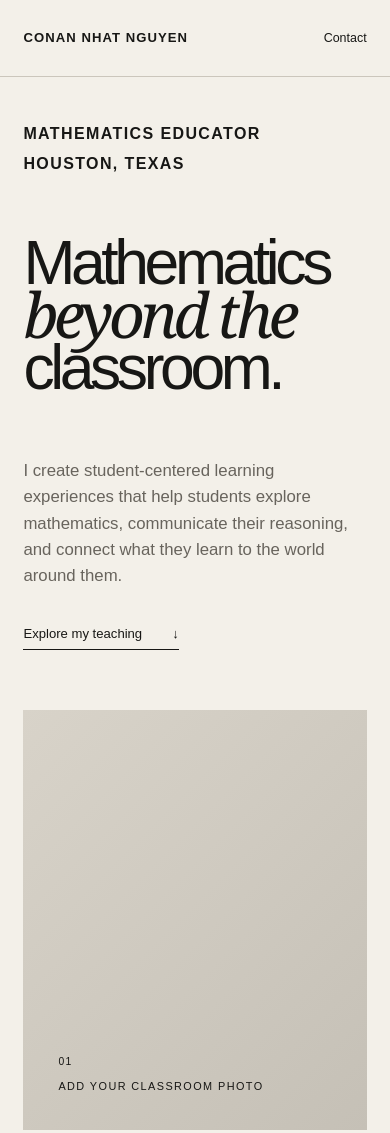
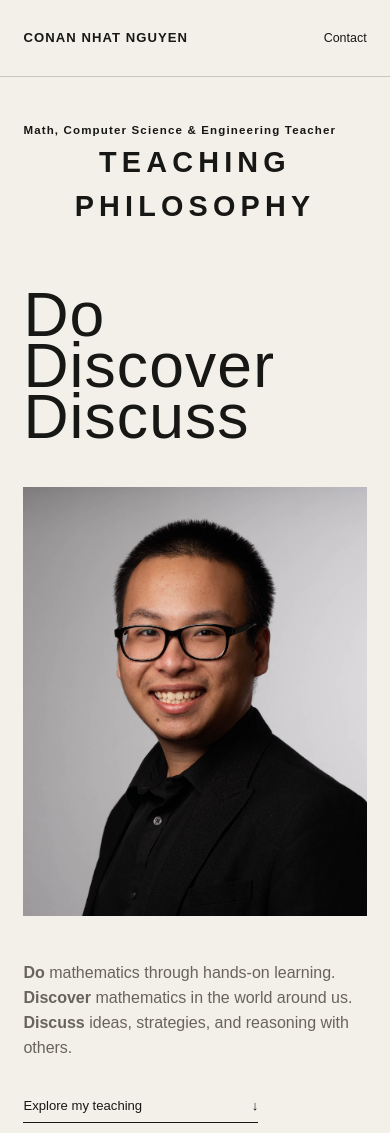
Before and after one commit to conan-nhat-nguyen/conannhatnguyen.com, a plain HTML site: page index.html in a window 390 px wide. Shown: the top 1133 px of the page. Drawn offline with Linux system fonts and the light colour scheme.

Commit message:
hero updated + picture

```diff
--- a/index.html
+++ b/index.html
@@ -7,7 +7,7 @@
 
     <meta
         name="description"
-        content="Conan Nhat Nguyen — Mathematics educator in Houston, Texas. Student-centered mathematics, inquiry-based learning, and STEM education."
+        content="Conan Nhat Nguyen's Portfolio Website"
     >
 
     <title>Conan Nhat Nguyen | Mathematics Educator</title>
@@ -49,38 +49,43 @@
         <section class="hero">
 
             <div class="hero-meta">
-
-                <p>
-                    MATHEMATICS EDUCATOR
-                </p>
-
-                <p>
-                    HOUSTON, TEXAS
-                </p>
-
+                <p>Math, Computer Science & Engineering Teacher</p>
             </div>
-
 
             <div class="hero-main">
 
-                <h1>
-                    Mathematics
-                    <br>
-                    <span>beyond the</span>
-                    <br>
-                    classroom.
-                </h1>
+                <div class="hero-content">
 
+                    <div class="hero-left">
+                        <p class="philosophy-label">
+                            Teaching Philosophy
+                        </p>
+
+                        <h1>
+                            Do
+                            <br>
+                            Discover
+                            <br>
+                            Discuss
+                        </h1>
+                    </div>
+
+                    <div class="hero-portrait">
+                        <img
+                            src="images/conan_profile2.JPG"
+                            alt="Conan Nhat Nguyen"
+                        >
+                    </div>
+
+                </div>
 
                 <div class="hero-bottom">
 
                     <p class="hero-intro">
-                        I create student-centered learning experiences
-                        that help students explore mathematics, communicate
-                        their reasoning, and connect what they learn to
-                        the world around them.
+                        <strong>Do</strong> mathematics through hands-on learning.<br>
+                        <strong>Discover</strong> mathematics in the world around us.<br>
+                        <strong>Discuss</strong> ideas, strategies, and reasoning with others.
                     </p>
-
 
                     <a class="arrow-link" href="#classroom">
                         Explore my teaching
@@ -92,17 +97,6 @@
             </div>
 
         </section>
-
-
-
-        <!-- ========================================
-             FEATURE IMAGE
-
-             Later replace this placeholder with:
-
-             <img src="images/classroom.jpg"
-                  alt="Conan teaching mathematics">
-        ========================================= -->
 
         <section class="hero-image">
 
--- a/style.css
+++ b/style.css
@@ -160,136 +160,337 @@ nav a:hover {
 ========================================================== */
 
 .hero {
-
-    min-height: 88vh;
+    min-height: 100vh;
 
     padding:
-        55px
+        50px
         var(--page-padding)
-        70px;
+        45px;
 
     display: flex;
     flex-direction: column;
-
-}
-
+}
+
+
+/* ---------- TOP TITLE ---------- */
 
 .hero-meta {
-
-    display: flex;
-    justify-content: space-between;
-
-    font-size: 0.67rem;
-
-    letter-spacing: 0.13em;
-
-    font-weight: 600;
-
-}
-
+    width: 100%;
+}
+
+.hero-meta p {
+    font-size: 1.8rem;
+    font-weight: 700;
+    letter-spacing: 0.10em;
+    line-height: 1.3;
+}
+
+
+/* ---------- MAIN HERO ---------- */
 
 .hero-main {
-
     flex: 1;
 
     display: flex;
     flex-direction: column;
     justify-content: center;
 
-}
-
+    width: 100%;
+}
+
+
+/* ==========================================================
+   HEADLINE + PORTRAIT
+========================================================== */
+
+.hero-content {
+    display: grid;
+
+    /* More room for headline, less for portrait */
+    grid-template-columns:
+        minmax(0, 1.15fr)
+        minmax(300px, 0.85fr);
+
+    gap: clamp(60px, 8vw, 130px);
+
+    align-items: center;
+
+    width: 100%;
+}
+
+
+/* ---------- DO / DISCOVER / DISCUSS ---------- */
 
 .hero h1 {
-
-    margin-top: 70px;
+    margin: 55px 0 0 0;
 
     font-size:
-        clamp(4.8rem, 10.8vw, 10.5rem);
+        clamp(4rem, 8vw, 8rem);
 
     line-height: 0.82;
 
-    letter-spacing: -0.07em;
+    letter-spacing: 0.07rem;
+
+    line-spacing: 1rem;
 
     font-weight: 500;
 
-}
-
-
-.hero h1 span {
-
-    font-family:
-        Georgia,
-        "Times New Roman",
-        serif;
-
-    font-weight: 400;
-
-    font-style: italic;
-
-}
-
+    text-align: left;
+}
+
+.philosophy-label {
+    margin-bottom: 25px;
+
+    font-size: 1.8rem;
+    font-weight: 700;
+
+    letter-spacing: 0.18em;
+    text-transform: uppercase;
+
+    text-align: center;
+}
+
+
+/* ==========================================================
+   PORTRAIT
+========================================================== */
+
+.hero-portrait {
+    width: 100%;
+
+    max-width: 450px;
+
+    justify-self: end;
+
+    margin-top: 55px;
+}
+
+
+.hero-portrait img {
+    display: block;
+
+    width: 100%;
+    height: 500px;
+
+    object-fit: cover;
+
+    /*
+       Change to "center top" if your head
+       gets cropped too much.
+    */
+    object-position: center;
+
+    border-radius: 0;
+}
+
+
+/* ==========================================================
+   BOTTOM AREA
+========================================================== */
 
 .hero-bottom {
-
-    margin-top: 65px;
+    margin-top: 55px;
 
     display: grid;
 
+    /*
+       Same basic left/right structure
+       as headline + portrait.
+    */
     grid-template-columns:
-        1.5fr
-        1fr
-        1fr;
-
-    gap: 40px;
-
-}
-
+        minmax(0, 1.15fr)
+        minmax(300px, 0.85fr);
+
+    gap: clamp(60px, 8vw, 130px);
+
+    align-items: end;
+
+    width: 100%;
+}
+
+
+/* ---------- TEACHING PITCH ---------- */
 
 .hero-intro {
-
+    grid-column: 1;
+
+    justify-self: start;
+
+    max-width: 650px;
+
+    margin: 0;
+
+    color: var(--muted);
+
+    font-size: 1.50rem;
+    line-height: 1.55;
+
+    text-align: left;
+}
+
+
+.hero-intro strong {
+    font-weight: 700;
+}
+
+
+/* ---------- EXPLORE LINK ---------- */
+
+.arrow-link {
     grid-column: 2;
 
-    max-width: 420px;
-
-    color: var(--muted);
-
-    font-size: 1.05rem;
-
-}
-
-
-.arrow-link {
-
-    grid-column: 3;
-
     justify-self: end;
-
     align-self: end;
 
     display: flex;
-
-    gap: 30px;
-
-    padding-bottom: 5px;
+    align-items: center;
+    justify-content: space-between;
+
+    min-width: 235px;
+
+    gap: 50px;
+
+    padding-bottom: 6px;
 
     border-bottom:
         1px solid var(--text);
 
     font-size: 0.82rem;
-
 }
 
 
 .arrow-link span {
-
-    transition: transform 0.2s ease;
-
+    transition:
+        transform 0.2s ease;
 }
 
 
 .arrow-link:hover span {
-
-    transform: translateY(5px);
+    transform:
+        translateY(5px);
+}
+
+
+/* ==========================================================
+   TABLET
+========================================================== */
+
+@media (max-width: 1000px) {
+
+    .hero-content,
+    .hero-bottom {
+        grid-template-columns:
+            minmax(0, 1fr)
+            minmax(260px, 0.7fr);
+
+        gap: 45px;
+    }
+
+
+    .hero h1 {
+        font-size:
+            clamp(4rem, 9vw, 7rem);
+    }
+
+
+    .hero-portrait {
+        max-width: 380px;
+    }
+
+
+    .hero-portrait img {
+        height: 460px;
+    }
+
+}
+
+
+/* ==========================================================
+   MOBILE
+========================================================== */
+
+@media (max-width: 750px) {
+
+    .hero {
+        min-height: auto;
+
+        padding-top: 35px;
+        padding-bottom: 60px;
+    }
+
+
+    .hero-meta p {
+        font-size: 0.72rem;
+        line-height: 1.5;
+    }
+
+
+    /* Headline first, portrait second */
+
+    .hero-content {
+        grid-template-columns: 1fr;
+
+        gap: 45px;
+    }
+
+
+    .hero h1 {
+        margin-top: 60px;
+
+        font-size:
+            clamp(4rem, 17vw, 6.5rem);
+
+        line-height: 0.82;
+    }
+
+
+    /* Portrait */
+
+    .hero-portrait {
+        width: 100%;
+        max-width: 100%;
+
+        justify-self: stretch;
+
+        margin-top: 0;
+    }
+
+
+    .hero-portrait img {
+        width: 100%;
+        height: auto;
+
+        aspect-ratio: 4 / 5;
+
+        object-fit: cover;
+    }
+
+
+    /* Pitch and link */
+
+    .hero-bottom {
+        margin-top: 45px;
+
+        grid-template-columns: 1fr;
+
+        gap: 40px;
+    }
+
+
+    .hero-intro {
+        grid-column: 1;
+
+        max-width: 100%;
+
+        font-size: 1rem;
+    }
+
+
+    .arrow-link {
+        grid-column: 1;
+
+        justify-self: start;
+    }
 
 }
 
```
Also changed, not shown: images/conan_profile2.JPG (added).
